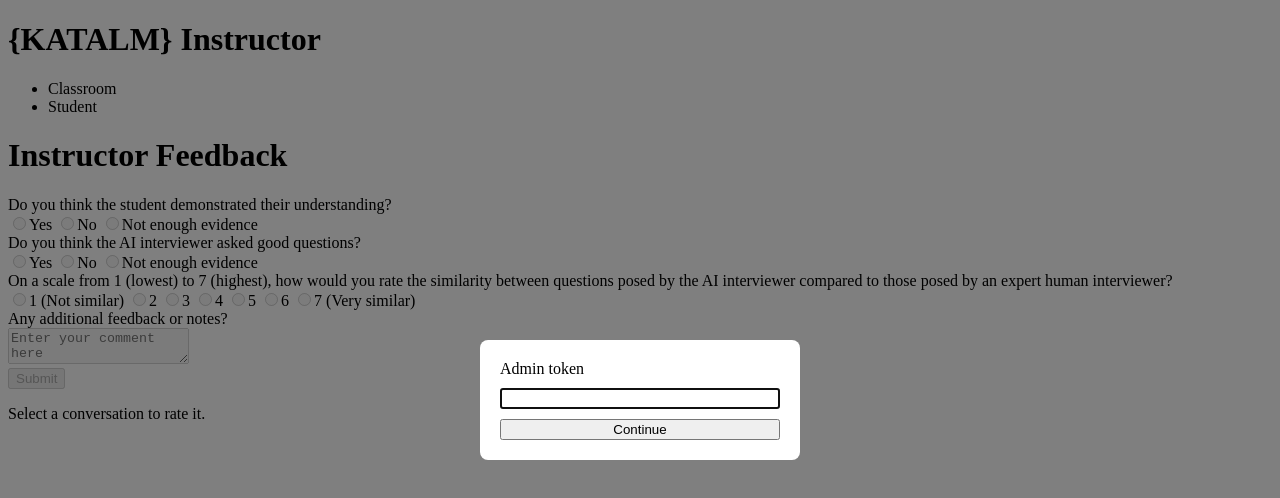
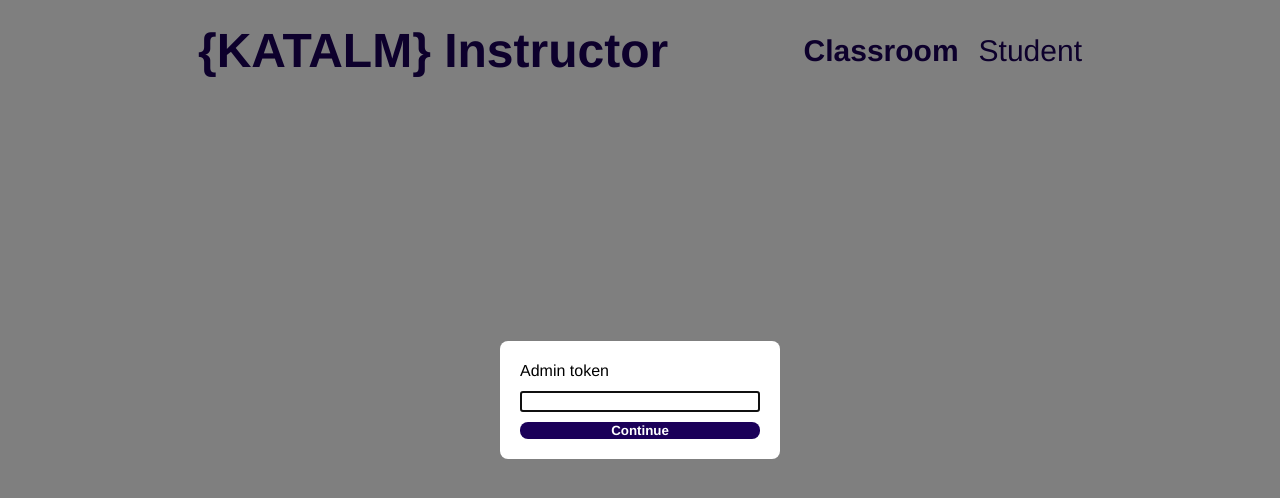
Before and after one commit to vassar-cogscilab/conversational-assessment, a plain HTML site: page frontend/public/teacher/index.html in a window 1280 px wide. Drawn offline with Linux system fonts and the light colour scheme; files that its build step writes are made by us from their sources; the site is published under a folder, as on GitHub Pages, so addresses that start at the root find nothing.

Commit message:
fixed bug with styling

```diff
--- a/frontend/public/teacher/index.html
+++ b/frontend/public/teacher/index.html
@@ -4,8 +4,8 @@
   <meta charset="utf-8">
   <meta name="viewport" content="width=device-width, initial-scale=1">
   <title>CourseKata AI</title>
-  <link rel="stylesheet" href="/convo/style.css">
-  <link rel="icon" href="/convo/favicon.ico" />
+  <link rel="stylesheet" href="../style.css">
+  <link rel="icon" href="../favicon.ico" />
 </head>
 <body>
     <main class="app">
```
